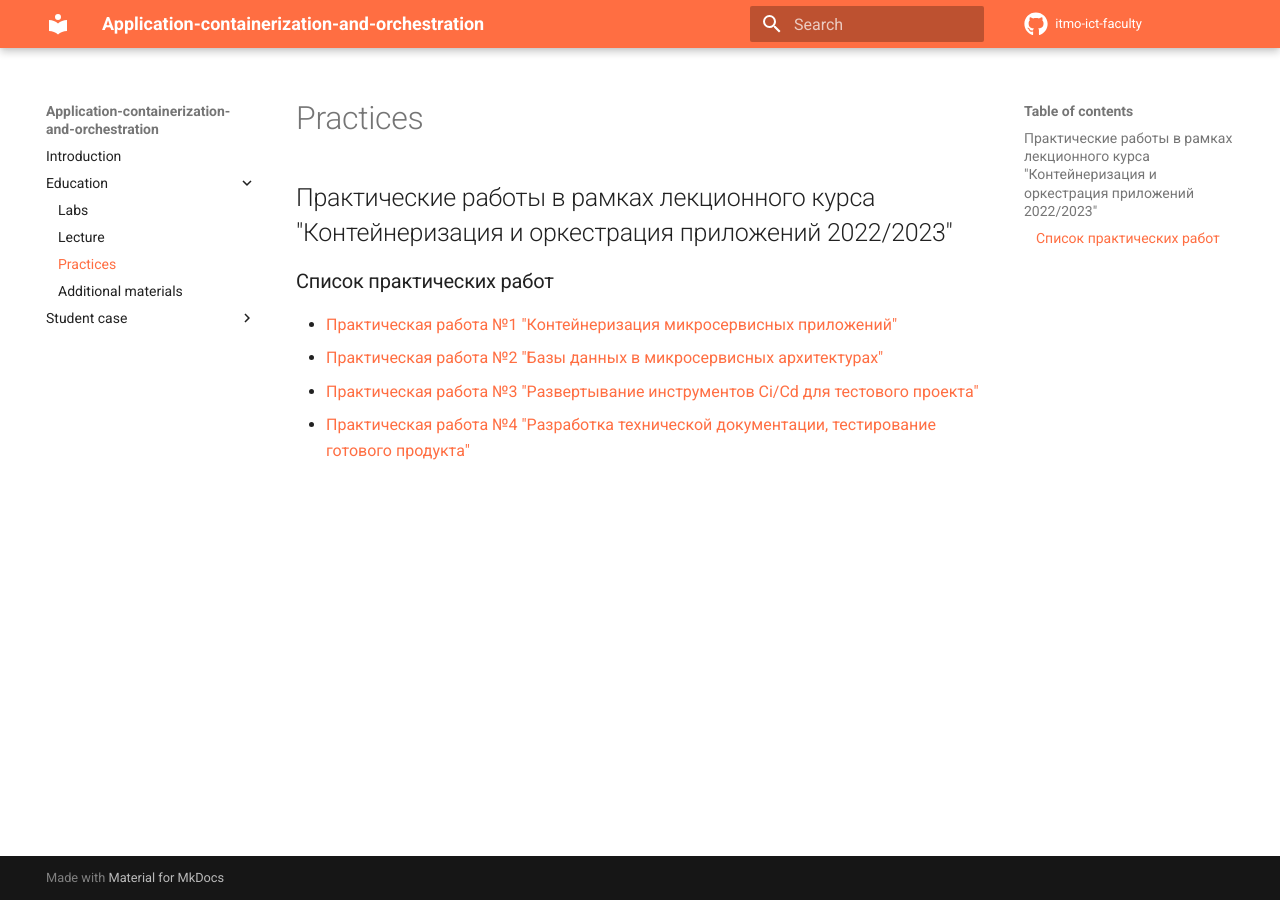
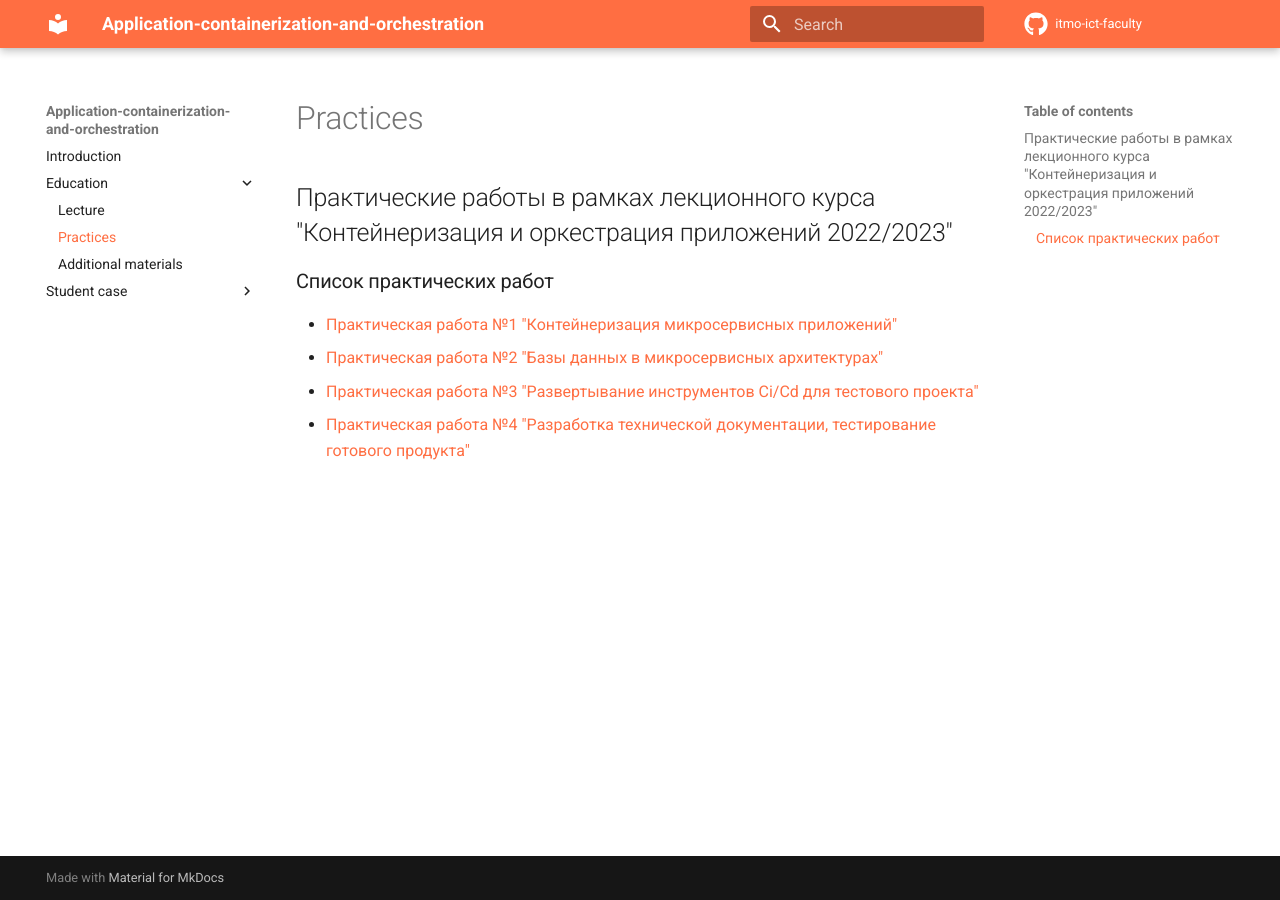
Before and after one commit to itmo-ict-faculty/application-containerization-and-orchestration, an MkDocs documentation site: the page built from docs/education/practice.md, in a window 1280 px wide. Built offline with MkDocs 1.6.1 and Material for MkDocs 9.7.7, drawn with Linux system fonts in a browser that asks for light colours; comment, search, counter and statistics services are not loaded.

Commit message:
Update mkdocs.yml

```diff
--- a/mkdocs.yml
+++ b/mkdocs.yml
@@ -29,7 +29,6 @@ plugins:
 nav:
   - Introduction: "index.md"
   - Education:
-    - Labs: "education/labs.md"
     - Lecture: "education/lecture.md"
     - Practices: "education/practice.md"
     - Additional materials: "education/additional_materials.md"
```
